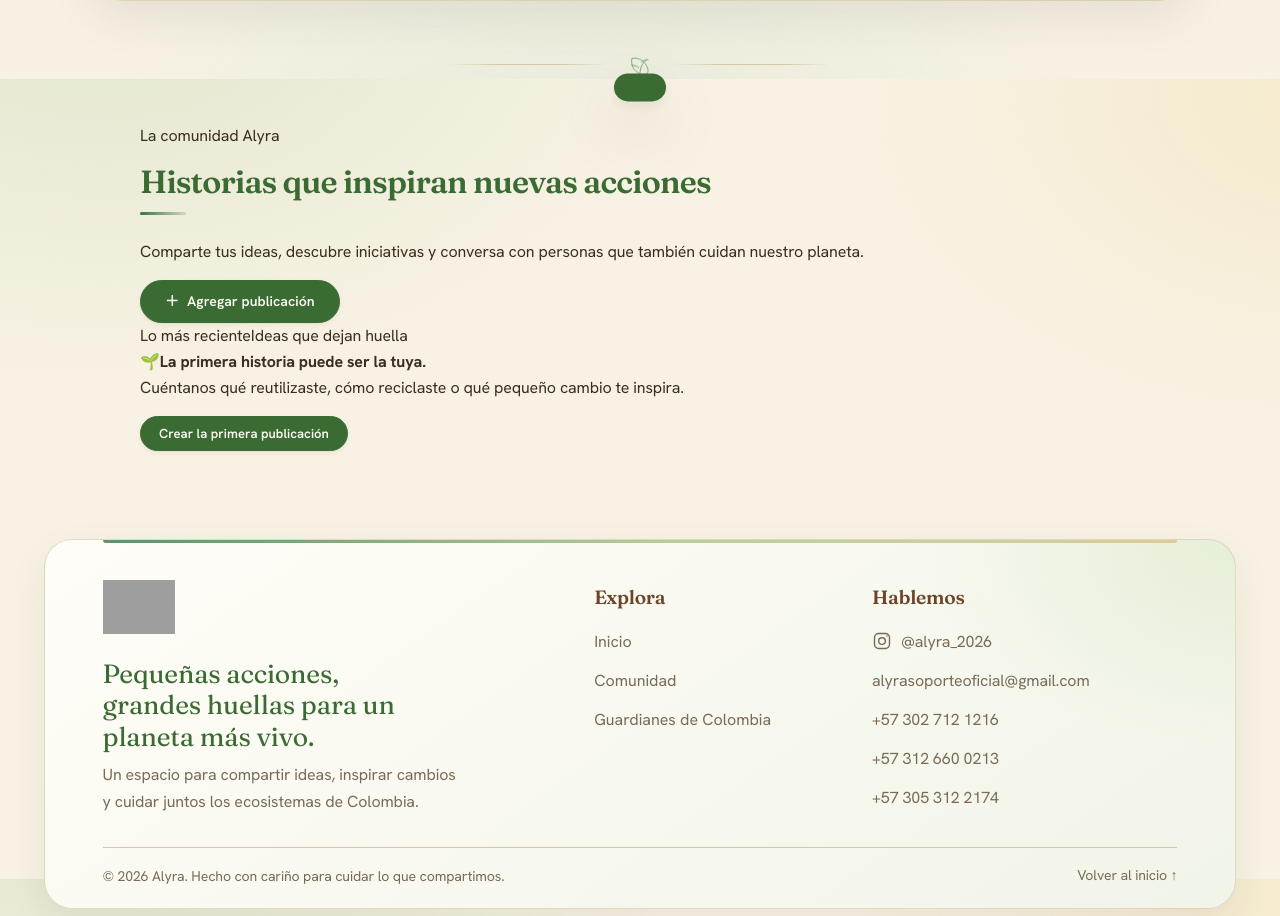
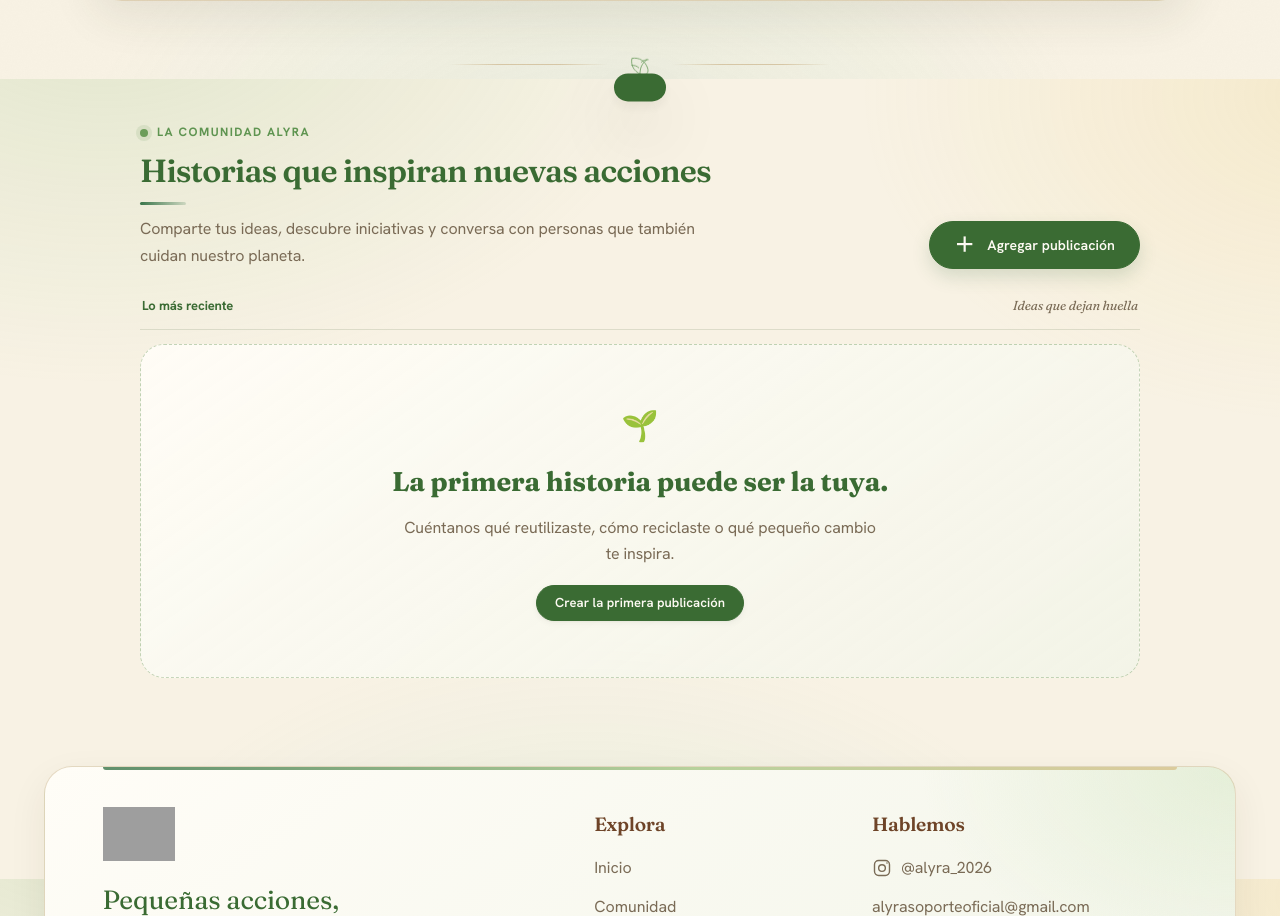
Before and after one commit to zz0mb0id/alyra-integrado, a PHP site: page /alyra_1.html in a window 1280 px wide. Shown: the part 721-1637 px from the top of the page. Run offline with PHP 8.4, Linux system fonts and the light colour scheme; data that the repository does not hold is empty; grey boxes are pictures that could not be loaded.

Commit message:
Diseña el feed social de la portada

```diff
--- a/alyra.css
+++ b/alyra.css
@@ -3072,3 +3072,31 @@ body { letter-spacing: -.008em; }
   html { scroll-behavior: auto; }
   .blog-hero, .blog-latest .post-card, #feed-view .post-card, #grid-view .post-card, .nav-link, .brand { transition: none !important; }
 }
+
+
+/* Portada social: publicar y conversar sin salir del inicio. */
+.community-preview { max-width: 1000px; margin: 0 auto; }
+.community-preview-heading { display:flex; align-items:flex-end; justify-content:space-between; gap:28px; margin-bottom:26px; }
+.community-preview-copy { max-width:650px; }
+.community-kicker { display:flex; align-items:center; gap:9px; margin:0 0 10px; color:var(--hoja-700); font-size:12px; font-weight:700; letter-spacing:.12em; text-transform:uppercase; }
+.community-live-dot { width:8px; height:8px; border-radius:50%; background:#6c9d5a; box-shadow:0 0 0 4px rgba(108,157,90,.14); }
+.community-preview-heading h2 { margin:0 0 10px; text-align:left; }
+.community-preview-copy > p:last-child { max-width:590px; margin:0; color:var(--tinta-soft); line-height:1.7; }
+.community-compose { flex:0 0 auto; min-height:48px; box-shadow:0 8px 18px rgba(50,101,57,.17); }
+.community-compose > span { margin-right:5px; font-size:20px; line-height:0; }
+.community-feed-label { display:flex; justify-content:space-between; align-items:center; gap:12px; margin:0 0 14px; padding:0 2px 12px; border-bottom:1px solid var(--alyra-line, rgba(92,112,73,.17)); color:var(--tinta-soft); font-size:13px; }
+.community-feed-label span:first-child { color:var(--hoja-900); font-weight:700; }
+.community-feed-label span:last-child { font-family:var(--f-display); font-style:italic; }
+.community-preview-list { display:grid; gap:18px; }
+.community-empty { display:grid; justify-items:center; gap:10px; padding:clamp(30px,6vw,56px) 24px; border:1px dashed rgba(92,142,75,.35); border-radius:24px; text-align:center; background:linear-gradient(145deg,rgba(255,253,247,.92),rgba(241,244,232,.72)); }
+.community-empty-icon { font-size:30px; }
+.community-empty strong { color:var(--hoja-900); font-family:var(--f-display); font-size:clamp(21px,3vw,27px); }
+.community-empty p { max-width:480px; margin:0 0 8px; color:var(--tinta-soft); }
+.community-feed-more { display:flex; justify-content:center; padding:7px 0 2px; }
+.community-feed-more .btn { min-height:46px; }
+@media (max-width:720px) {
+  .community-preview-heading { align-items:stretch; flex-direction:column; gap:18px; }
+  .community-compose { width:100%; }
+  .community-feed-label { font-size:12px; }
+  .community-empty { border-radius:19px; }
+}
```
